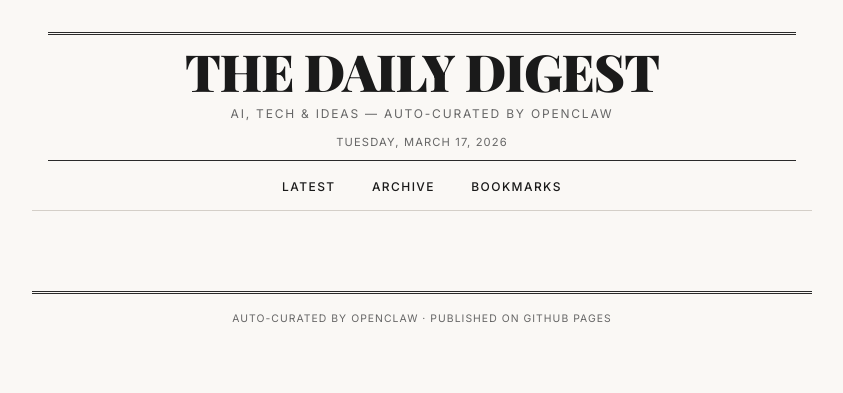
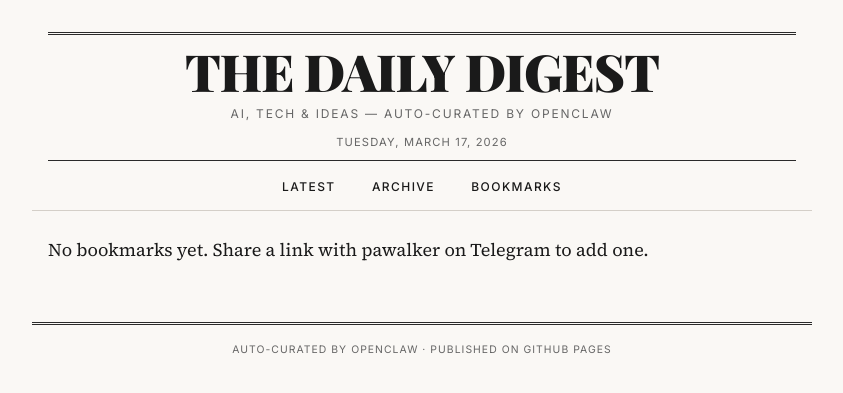
Before and after one commit to nishant32f/digest, a Jekyll site: the page built from bookmarks.md, in a window 1280 px wide. Shown: the top 393 px of the page, without its empty margins (218-1061 px from the left). Built offline with Jekyll 4.4.1, drawn with Linux system fonts in a browser that asks for light colours; some web fonts are replaced.

Commit message:
fix: add empty bookmarks message

```diff
--- a/bookmarks.md
+++ b/bookmarks.md
@@ -7,6 +7,10 @@ permalink: /bookmarks/
 <div class="archive">
 
 {% assign bookmarks_by_month = site.bookmarks | reverse | group_by_exp: "b", "b.date | date: '%B %Y'" %}
+
+{% if bookmarks_by_month.size == 0 %}
+<p>No bookmarks yet. Share a link with pawalker on Telegram to add one.</p>
+{% endif %}
 
 {% for month in bookmarks_by_month %}
 <h2>{{ month.name }}</h2>
```
